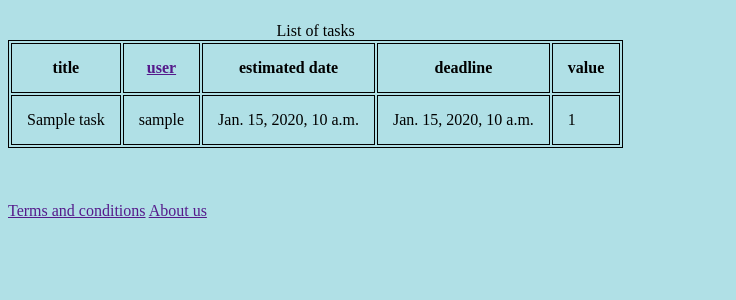
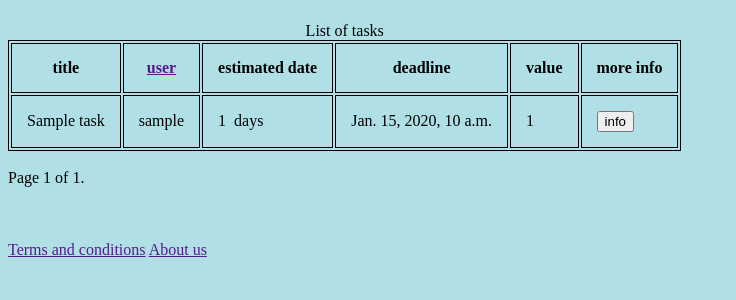
Before and after one commit to AbedMazin25/WhoseJobIsThis, a Django app: page / in a window 1280 px wide. Shown: the part 58-358 px from the top of the page, without its empty margins (0-736 px from the left). Run offline with Django 3.2, Linux system fonts and the light colour scheme; tables that the repository leaves empty hold one stand-in row (values such as "Sample post").

Commit message:
Add new features to the website
* add more info option for each task
* add a new page for showing more info
* add pagination feature to the main page
* add two more models to taskmanager/manage.py to store discription
duration

```diff
--- a/taskmanager/models.py
+++ b/taskmanager/models.py
@@ -1,11 +1,15 @@
 from django.db import models
 from django.conf import settings
 from hello.models import Post
+from django.utils import timezone
+
 class Task(models.Model):
 	title = models.CharField(max_length=200)
 	value = models.IntegerField(default=0)
-	estimated_date = models.DateTimeField('estimated completion date')
+	estimated_dur = models.IntegerField(default=1)
 	deadline = models.DateTimeField('deadline')
+	dateadded = models.DateTimeField('date_added')
+	infor = models.TextField(default='no more info')
 	user = models.ForeignKey(settings.AUTH_USER_MODEL, on_delete=models.CASCADE)
 
 	def __str__(self):
--- a/taskmanager/templates/taskmanager/index.html
+++ b/taskmanager/templates/taskmanager/index.html
@@ -27,17 +27,38 @@
             <th>estimated date</th>
             <th>deadline</th>
             <th>value</th>
+            <th>more info</th>
         </tr>
-        {% for task in tasks %}
+        {% if page_obj %}
+            {% for task in page_obj %}
                 <tr>
                     <td>{{ task.title }}</h2>
                     <td>{{ task.user }}</h2>
-                <td><time>{{ task.estimated_date }}</time></h2>
+                    <td><time>{{ task.estimated_dur }}&nbsp; days</time></h2>
                     <td><time>{{ task.deadline }}</time></h2>
                     <td>{{ task.value }}</h2>
+                    <td><button onclick="document.location='/tasks/{{ task.id }}'">info</button></td>
                 </tr>
             {% endfor %}
+        {% else %}
+            <p>task not found</p>
+        {% endif %}
     </table>
+    <br>
+    <div class="pagination">
+		<span class="step-links">
+			{% if page_obj.has_previous %}
+				<a href="?page={{ page_obj.previous_page_number }}">previous</a>
+			{% endif %}
+			<span class="current">
+				Page {{ page_obj.number }} of {{ page_obj.paginator.num_pages }}.
+			</span>
+			{% if page_obj.has_next %}
+				<a href="?page={{ page_obj.next_page_number }}">next</a>
+				<a href="?page={{ page_obj.paginator.num_pages }}">last &raquo;</a>
+			{% endif %}
+		</span>
+	</div>
     <footer>
         <br><br><br>
         <a href="">Terms and conditions</a>
--- a/taskmanager/urls.py
+++ b/taskmanager/urls.py
@@ -1,6 +1,9 @@
 from django.urls import path
+from django.conf.urls import url
 from . import views
+import re
 
 urlpatterns = [
-    path('', views.render_page, name='render_page')
+    url(r'^$', views.render_page, name='render_page'),
+    url(r'^tasks/(?P<task_id>[0-9]+)/$', views.show_info, name='show_info')
 ]
--- a/taskmanager/views.py
+++ b/taskmanager/views.py
@@ -1,9 +1,24 @@
 from django.shortcuts import render
+from django.http import Http404
+from django.core.paginator import Paginator
 from .models import Task
 
 def render_page(request):
 	tasks = Task.objects.all().order_by('deadline')
-	return render(request, 'taskmanager/index.html', {'tasks' : tasks})
+	paginator = Paginator(tasks, 20)
+	page_number = request.GET.get('page')
+	page_obj = paginator.get_page(page_number)
+	return render(request, 'taskmanager/index.html', {'page_obj' : page_obj})
+
+def show_info(request, task_id):
+    try:
+        task = Task.objects.get(id=task_id)
+    except Task.DoesNotExist:
+        raise Http404("Task Does not exist")
+    context = {
+        'task' : task
+    }
+    return render(request, 'taskmanager/tasks/index.html', context)
 
 
 # Create your views here.
```
Also changed, not shown: taskmanager/templates/taskmanager/tasks/index.html (added, +46 -0 lines), taskmanager/migrations/0003_auto_20210303_1711.py (added), taskmanager/migrations/0004_auto_20210303_1713.py (added). Lines whose indentation alone changed are shown as unchanged.
